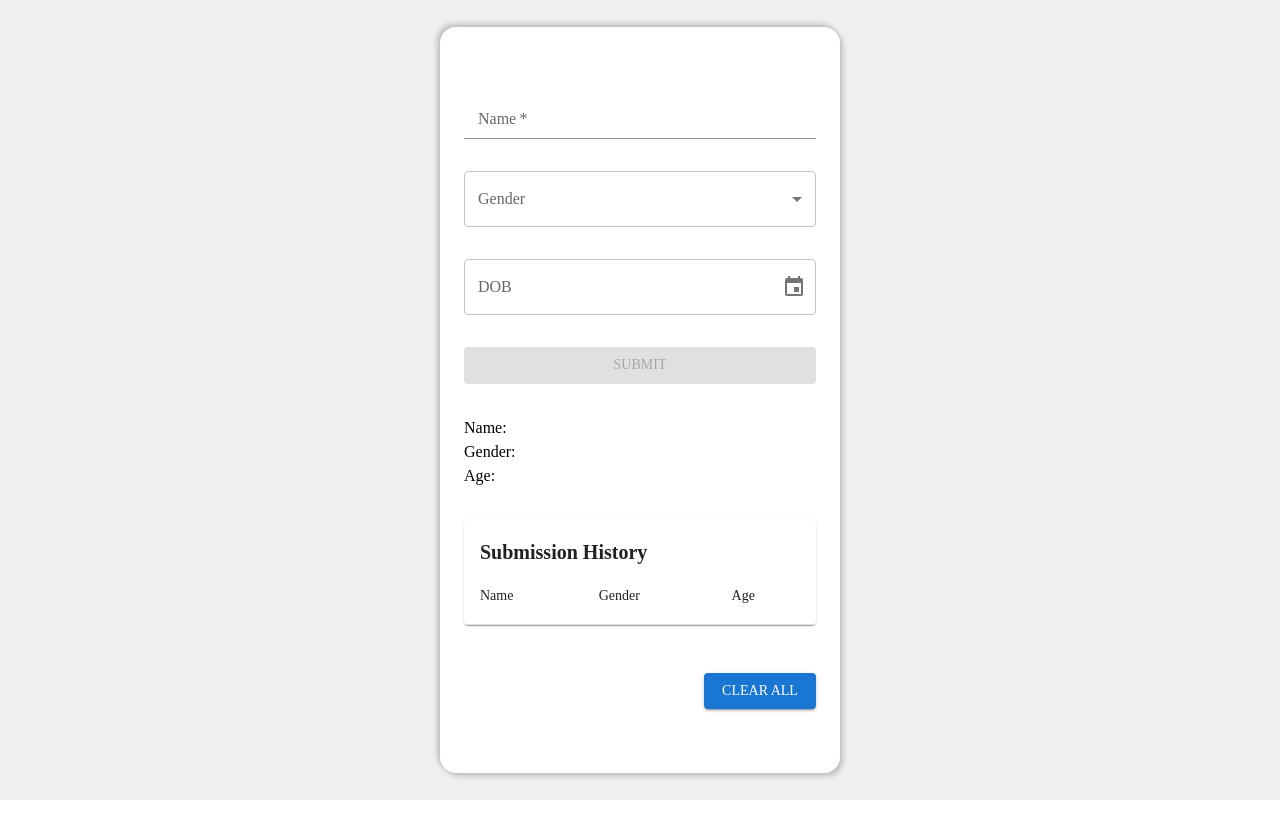
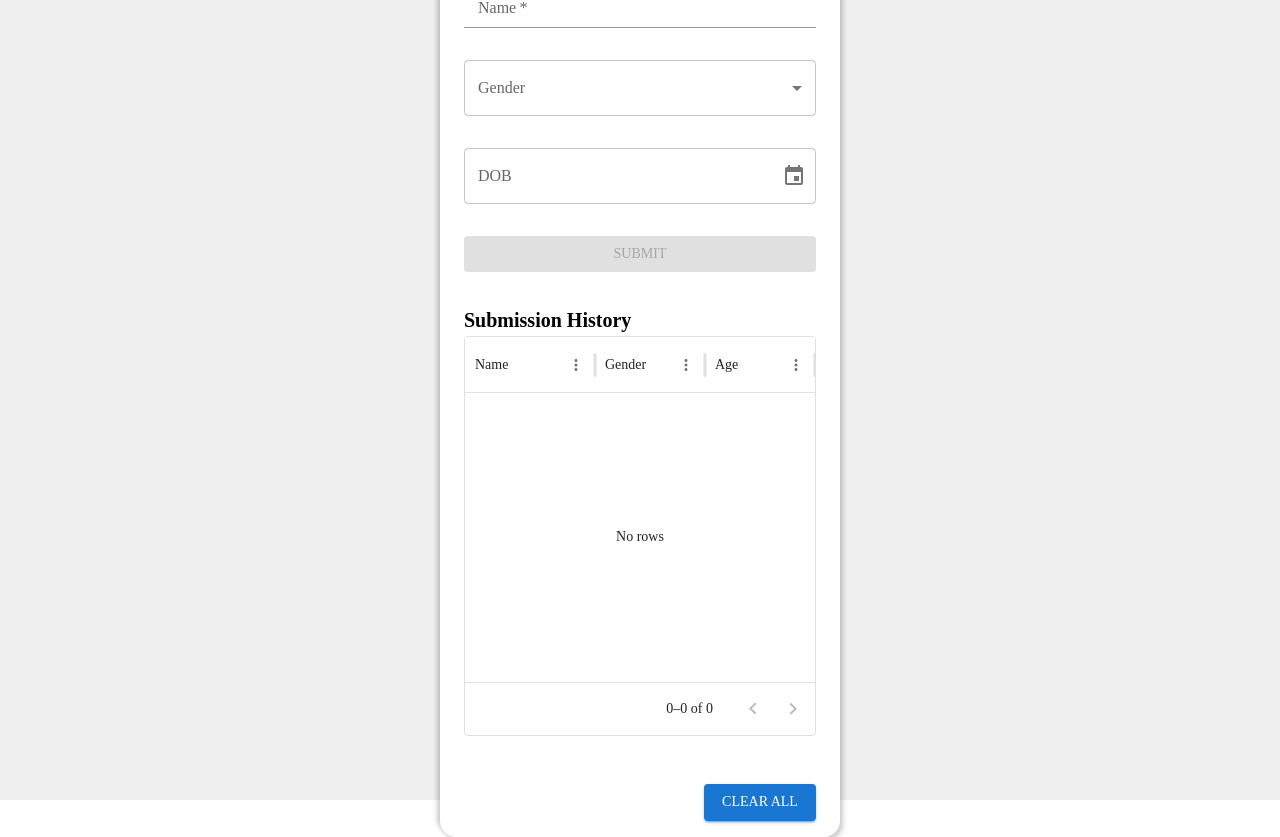
Before and after one commit to Vivekbhatt02/form-with-mui, a React (Create React App) app: page / in a window 1280 px wide. Before the commit the page ends 800 px from the top, so only its background shows below. Built offline with nearby package versions, Linux system fonts and the light colour scheme.

Commit message:
Feature-5 Changed Table component to  DataGrid

```diff
--- a/package.json
+++ b/package.json
@@ -6,6 +6,7 @@
     "@emotion/react": "^11.14.0",
     "@emotion/styled": "^11.14.0",
     "@mui/material": "^7.1.1",
+    "@mui/x-data-grid": "^8.7.0",
     "@mui/x-date-pickers": "^8.5.1",
     "@testing-library/dom": "^10.4.0",
     "@testing-library/jest-dom": "^6.6.3",
--- a/src/components/form/DisplayPanel.js
+++ /dev/null
@@ -1,19 +0,0 @@
-import React from 'react';
-import {Box, Typography} from '@mui/material';
-
-export default function DisplayPanel({submittedDetails}) {
-
-    return (
-        <Box sx={{justifyContent: 'flex-start'}}>
-            <Typography>
-                Name: {submittedDetails.name}
-            </Typography>
-            <Typography>
-                Gender: {submittedDetails.gender}
-            </Typography>
-            <Typography>
-                Age: {submittedDetails.dob && submittedDetails.dob.format('DD-MM-YYYY')}
-            </Typography>
-        </Box>
-    )
-}
--- a/src/components/form/SubmissionHistoryPanel.js
+++ b/src/components/form/SubmissionHistoryPanel.js
@@ -1,39 +1,52 @@
-import Table from '@mui/material/Table';
-import TableBody from '@mui/material/TableBody';
-import TableCell from '@mui/material/TableCell';
-import TableContainer from '@mui/material/TableContainer';
-import TableHead from '@mui/material/TableHead';
-import TableRow from '@mui/material/TableRow';
-import Paper from '@mui/material/Paper';
+import Box from '@mui/material/Box';
+import {DataGrid} from '@mui/x-data-grid';
 import {Typography} from "@mui/material";
 
 export default function SubmissionHistoryPanel({submissionHistory}) {
+    const columns = [
+        {
+            field: 'name',
+            headerName: 'Name',
+            width: 130,
+        },
+        {
+            field: 'gender',
+            headerName: 'Gender',
+            width: 110,
+        },
+        {
+            field: 'age',
+            headerName: 'Age',
+            width: 110,
+        },
+    ]
+
+    const rows = submissionHistory.map((submission, index) => ({
+        id: index,
+        name: submission.name,
+        gender: submission.gender,
+        age: submission.dob.format('DD/MM/YYYY')
+    }));
+
     return (
         <>
-            <TableContainer component={Paper} sx={{width: "22rem",margin:"auto", maxHeight: "20rem", overflowY: "auto"}}>
-                <Typography variant="h6" sx={{marginX: "1rem", marginTop: "1rem",fontWeight: '600', }}>
-                    Submission History
-                </Typography>
-                <Table sx={{ minWidth: 200 }} aria-label="simple table">
-                    <TableHead>
-                        <TableRow>
-                            <TableCell align="left">Name</TableCell>
-                            <TableCell align="left">Gender</TableCell>
-                            <TableCell align="left">Age</TableCell>
-                        </TableRow>
-                    </TableHead>
-                    <TableBody>
-                        {submissionHistory?.map((details,index) => (
-                            <TableRow
-                                key={index}>
-                                <TableCell align="left">{details.name}</TableCell>
-                                <TableCell align="left">{details.gender}</TableCell>
-                                <TableCell align="left">{details.dob.format('DD-MM-YYYY')}</TableCell>
-                            </TableRow>
-                        ))}
-                    </TableBody>
-                </Table>
-            </TableContainer>
+            <Typography variant="h6" sx={{fontWeight: '600',marginBottom: '-2rem'}}>
+                Submission History
+            </Typography>
+            <Box sx={{height: 400, width: '100%'}}>
+                <DataGrid
+                    rows={rows}
+                    columns={columns}
+                    initialState={{
+                        pagination: {
+                            paginationModel: {
+                                pageSize: 5,
+                            },
+                        },
+                    }}
+                    pageSizeOptions={[5]}
+                />
+            </Box>
         </>
     )
 }
--- a/src/components/form/UserForm.js
+++ b/src/components/form/UserForm.js
@@ -10,7 +10,6 @@ import {customTheme} from '../themes/customTheme';
 import InputField from "./InputField";
 import GenderSelect from "./GenderSelect";
 import DatePickerField from "./DatePickerField";
-import DisplayPanel from "./DisplayPanel";
 import SubmissionHistoryPanel from "./SubmissionHistoryPanel";
 
 const pageStyle = {
@@ -25,8 +24,8 @@ const containerStyle = {
     backgroundColor: 'white',
     width: '25rem',
     height: 'auto',
-    paddingTop: '4rem',
-    paddingBottom: '4rem',
+    paddingTop: '1rem',
+    paddingBottom: '1rem',
     display: 'flex',
     flexDirection: 'column',
     justifyContent: 'center',
@@ -44,7 +43,6 @@ export default function UserForm() {
     const [gender, setGender] = useState('');
     const [dob, setDOB] = useState(null);
     const [isNameBlank, setIsNameBlank] = useState(false);
-    const [submittedDetails, setSubmittedDetails] = useState({name: '', gender: '', dob: ''});
     const [submissionHistory, setSubmissionHistory] = useState([])
     const isSubmitDisabled = !name || !gender || !dob;
 
@@ -57,7 +55,6 @@ export default function UserForm() {
 
     const handleFormSubmit = (event) => {
         event.preventDefault();
-        setSubmittedDetails({name, gender, dob});
         setSubmissionHistory((prevSubmission) => [...prevSubmission, {name, gender, dob}]);
         setName('');
         setGender('');
@@ -67,7 +64,6 @@ export default function UserForm() {
 
     const handleClearHistory = () => {
         setSubmissionHistory([]);
-        setSubmittedDetails({name: '', gender: '', dob: ''});
     }
 
     return (
@@ -84,7 +80,6 @@ export default function UserForm() {
                         disabled={isSubmitDisabled}>
                         Submit
                     </Button>
-                    <DisplayPanel submittedDetails={submittedDetails}/>
                     <SubmissionHistoryPanel submissionHistory={submissionHistory}/>
                     <Button
                         variant="contained"
```
Also changed, not shown: 1 other file (tests, documents, lock files or other folders).
